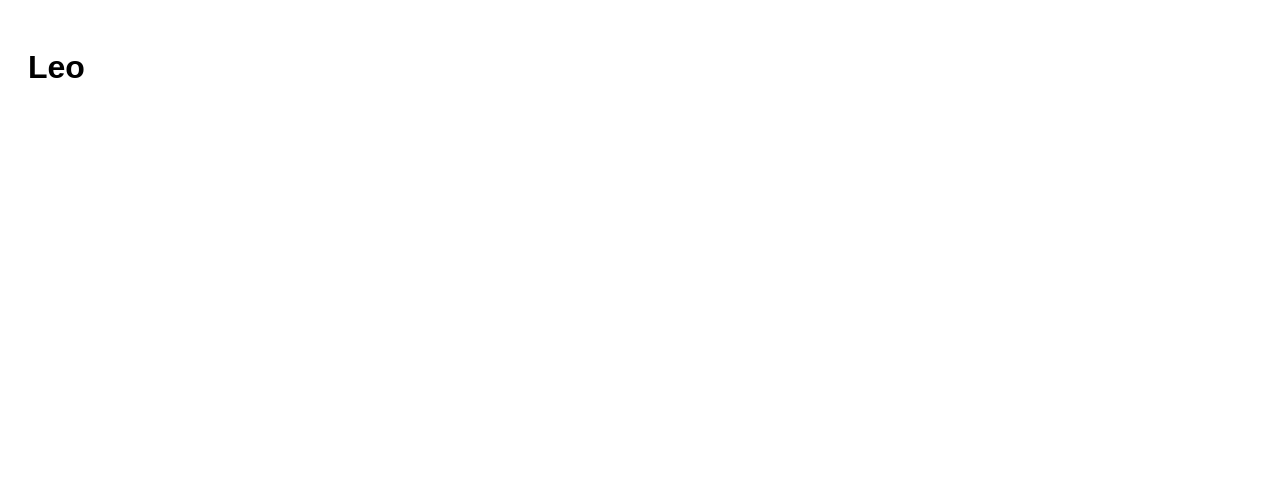
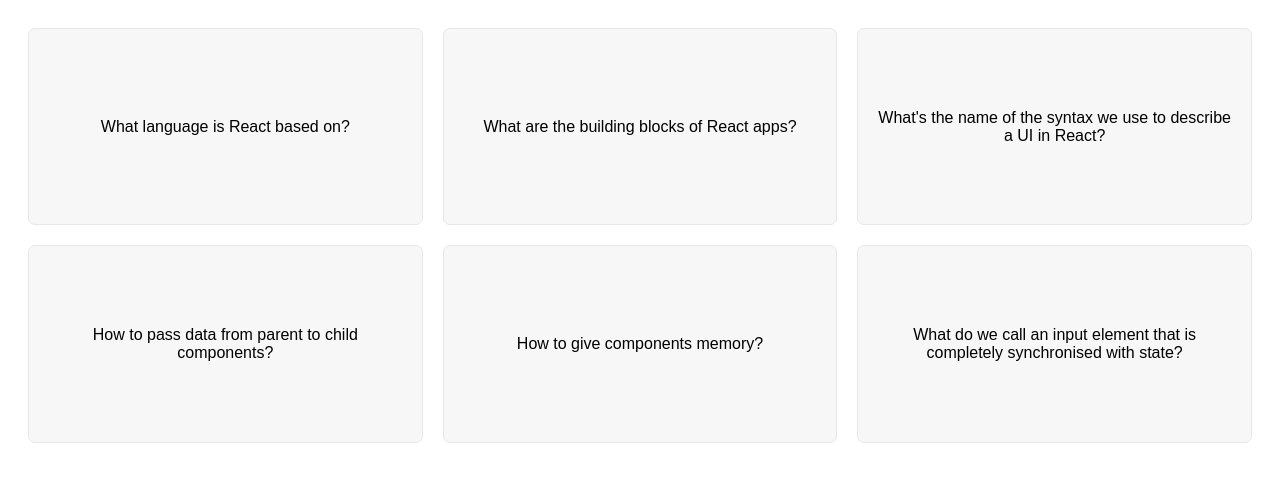
Before and after one commit to LeoMatheus/react-learn, a React (Create React App) app: page / in a window 1280 px wide. Shown: the top 482 px of the page. Built offline with nearby package versions, Linux system fonts and the light colour scheme.

Commit message:
Finishing the project

```diff
--- a/src/App.tsx
+++ b/src/App.tsx
@@ -1,3 +1,5 @@
+import { SetStateAction, useState } from "react";
+
 export default function App() {
   return (
     <div className="App">
@@ -39,9 +41,24 @@
   },
 ];
 function FlashCards() {
+  const [selectedId, setSelectedId] = useState(0);
+
+  function handleClick(id: number) {
+    setSelectedId(id !== selectedId ? id : 0);
+  }
   return (
-    <div>
-      <h1>Leo</h1>
+    <div className="flashcards">
+      {questions.map((question) => (
+        <div
+          onClick={() => handleClick(question.id)}
+          key={question.id}
+          className={question.id === selectedId ? "selected" : ""}
+        >
+          <p>
+            {question.id === selectedId ? question.answer : question.question}
+          </p>
+        </div>
+      ))}
     </div>
   );
 }
```
